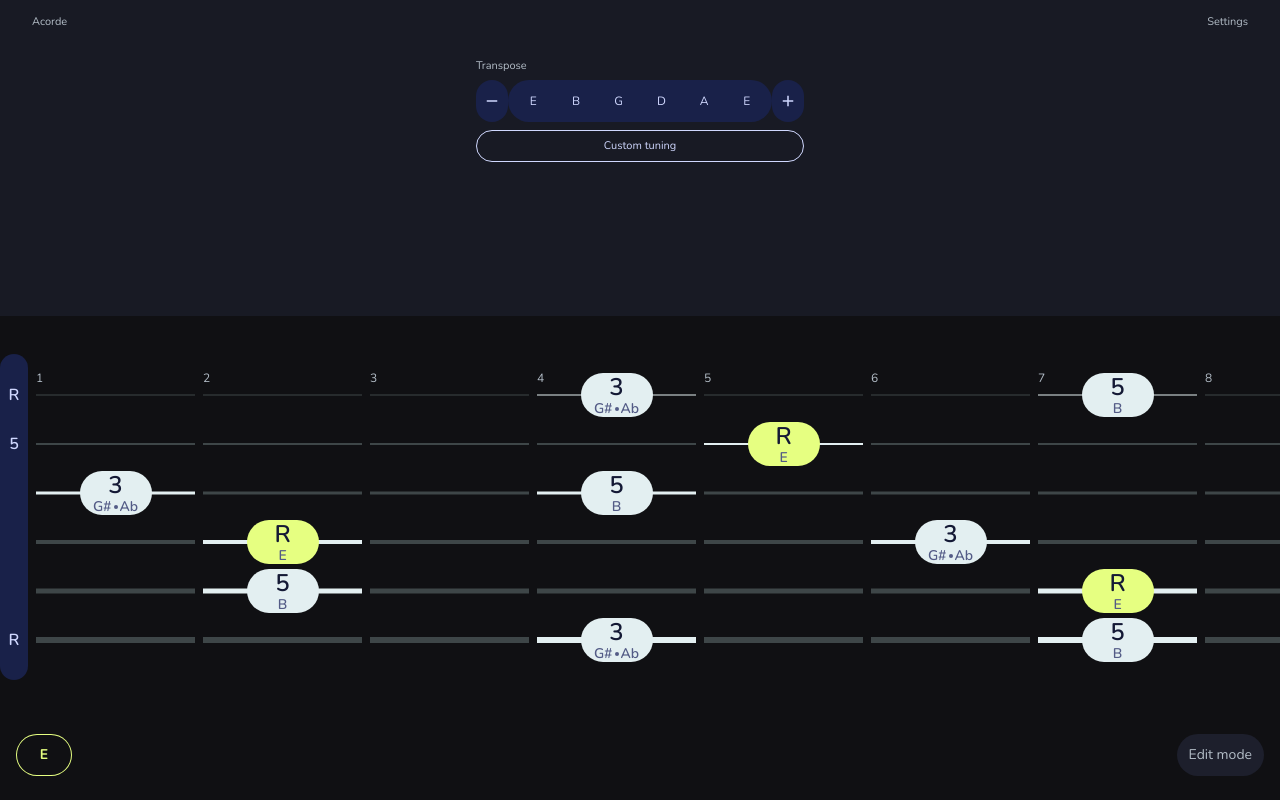
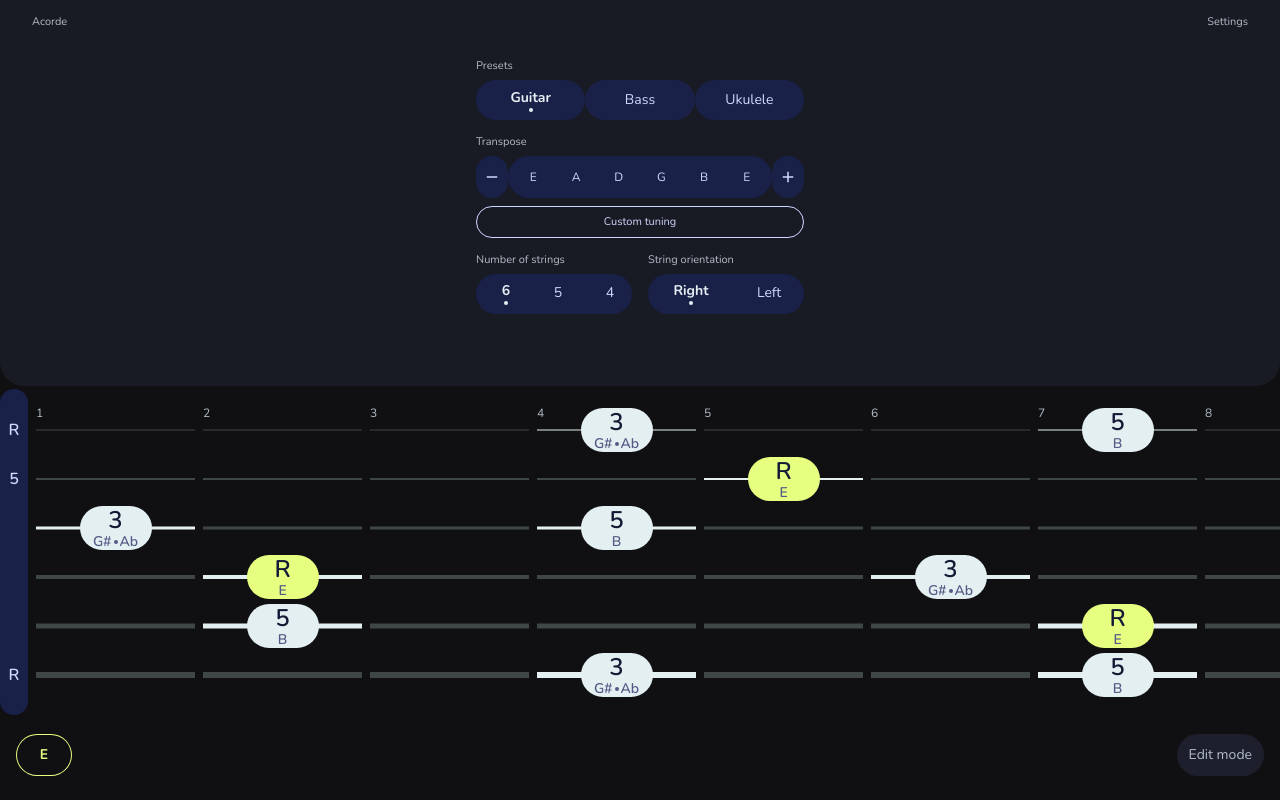
Before and after one commit to victorac/acordes, a Next.js app: page / in a window 1280 px wide. Both pictures are taken after a click on the button "Settings". Built offline with nearby package versions, Linux system fonts and the light colour scheme.

Commit message:
feat: update Neck and Fret components to support dynamic string handling and screen size adjustments

```diff
--- a/app/page.tsx
+++ b/app/page.tsx
@@ -13,6 +13,13 @@ export default function Home() {
     tuning,
     neckIntervals,
     settingsMode,
+    stringCount,
+    presets,
+    selectedPreset,
+    strings,
+    isSmallScreen,
+    handleSelectPreset,
+    handleChangeStringCount,
     toggleSettingsMode,
     handleAddNote,
     handleRemoveNote,
@@ -23,7 +30,6 @@ export default function Home() {
     handleEditModeChange,
     handleKeyChangeModeChange,
     handleKeyChange,
-    setNumberOfStrings,
     transposePlus,
     transposeMinus,
     toggleStringOrientation,
@@ -36,21 +42,26 @@ export default function Home() {
         toggleSettingsMode={toggleSettingsMode}
       />
       <SettingsMenu
+        tuning={tuning}
+        stringCount={stringCount}
+        stringOrientation={stringOrientation}
         settingsMode={settingsMode}
-        tuning={tuning}
-        numberOfStrings={Object.keys(tuning).length}
-        setNumberOfStrings={setNumberOfStrings}
+        selectedPreset={selectedPreset}
+        presets={presets}
+        strings={strings}
+        handleSelectPreset={handleSelectPreset}
         transposePlus={transposePlus}
         transposeMinus={transposeMinus}
-        stringOrientation={stringOrientation}
         toggleStringOrientation={toggleStringOrientation}
+        handleChangeStringCount={handleChangeStringCount}
       />
       <Neck
         keyName={keyName}
         neckIntervals={neckIntervals}
         tuning={tuning}
         editMode={editMode}
-        stringOrientation={stringOrientation}
+        strings={strings}
+        isSmallScreen={isSmallScreen}
         handleAddNote={handleAddNote}
         handleRemoveNote={handleRemoveNote}
         handleNutClick={handleNutClick}
--- a/components/Fret.tsx
+++ b/components/Fret.tsx
@@ -143,6 +143,7 @@ const Fret: React.FC<FretProps> = ({
       w-[calc(49px*6)]
       sm:w-[159px]
       sm:h-[calc(49px*6)]
+      items-center justify-center
       "
     >
       {(isVisible || hasDraggingNoteInFret) &&
--- a/components/Neck.tsx
+++ b/components/Neck.tsx
@@ -7,7 +7,6 @@ import {
   useSensor,
   useSensors,
 } from "@dnd-kit/core";
-import useScreenSize from "@/hooks/useScreenSize";
 import { restrictToFirstScrollableAncestor } from "@dnd-kit/modifiers";
 import { FirstFret, Fret } from "./Fret";
 import { NeckState } from "@/utils/notes";
@@ -39,7 +38,8 @@ interface NeckProps {
   resetNoteDragging: (stringNum: number, fretNum: number) => void;
   tuning: { [key: number]: string };
   editMode: boolean;
-  stringOrientation: "right" | "left";
+  strings: number[];
+  isSmallScreen: boolean;
 }
 
 const Neck: React.FC<NeckProps> = ({
@@ -53,7 +53,8 @@ const Neck: React.FC<NeckProps> = ({
   resetNoteDragging,
   tuning,
   editMode,
-  stringOrientation,
+  strings,
+  isSmallScreen,
 }) => {
   const pointerSensor = useSensor(PointerSensor, {
     activationConstraint: {
@@ -69,8 +70,6 @@ const Neck: React.FC<NeckProps> = ({
   );
 
   const [isClient, setIsClient] = useState(false);
-  const isSmallScreen = useScreenSize();
-
   const prevScrollPosRef = useRef({ x: 0, y: 0 });
   const scrollPosRef = useRef({ x: 0, y: 0 });
   const scrollContainerRef = useRef<HTMLDivElement>(null);
@@ -93,17 +92,6 @@ const Neck: React.FC<NeckProps> = ({
   useLayoutEffect(() => {
     setIsClient(true);
   }, []);
-
-  let strings = Array.from(
-    { length: Object.keys(tuning).length },
-    (_, i) => i + 1
-  );
-  if (stringOrientation === "right") {
-    strings = strings.reverse();
-  }
-  if (!isSmallScreen) {
-    strings = strings.reverse();
-  }
 
   function handleDragStart(event: DragStartEvent) {
     const { active } = event;
--- a/components/SettingsMenu.tsx
+++ b/components/SettingsMenu.tsx
@@ -1,7 +1,40 @@
 "use client";
-import useScreenSize from "@/hooks/useScreenSize";
 import { AnimatePresence, motion } from "framer-motion";
 import { useState } from "react";
+
+const PresetsMenu: React.FC<{
+  selectedPreset: string;
+  handleSelectPreset: (preset: string) => void;
+  presets: string[];
+}> = ({ selectedPreset, handleSelectPreset, presets }) => {
+  return (
+    <div className="w-full flex flex-col gap-2">
+      <span className="">Presets</span>
+      <div className="flex h-[40px] leading-5 text-[#D0D8FF]">
+        {presets.map((preset) => (
+          <button
+            key={preset}
+            onClick={() => handleSelectPreset(preset)}
+            className="w-full h-full rounded-3xl bg-[#192149] text-[14px] flex items-center justify-center"
+          >
+            <div className="flex flex-col items-center justify-center">
+              <span
+                className={`${
+                  selectedPreset === preset ? "text-[#E3EFF1] font-bold" : ""
+                }`}
+              >
+                {preset[0].toLocaleUpperCase() + preset.slice(1)}
+              </span>
+              {selectedPreset === preset && (
+                <div className="w-1 h-1 bg-[#E3EFF1] rounded-full"></div>
+              )}
+            </div>
+          </button>
+        ))}
+      </div>
+    </div>
+  );
+};
 
 const replay = (
   <svg
@@ -225,38 +258,135 @@ const TransposeMenu: React.FC<{
   );
 };
 
+const NumberOfStringsMenu: React.FC<{
+  stringCount: number;
+  handleChangeStringCount: (num: number) => void;
+}> = ({ stringCount, handleChangeStringCount }) => {
+  return (
+    <div className="w-full flex flex-col gap-2">
+      <span className="">Number of strings</span>
+      <div className="flex h-[40px] leading-5 text-[14px] text-[#D0D8FF] rounded-3xl bg-[#192149]">
+        <button
+          onClick={() => handleChangeStringCount(6)}
+          className="w-full h-full pl-6 pr-4 pt-1 pb-[6px] flex flex-col items-center justify-center"
+        >
+          <span
+            className={`${stringCount === 6 ? "text-[#E3EFF1] font-bold" : ""}`}
+          >
+            6
+          </span>
+          {stringCount === 6 && (
+            <div className="w-1 h-1 bg-[#E3EFF1] rounded-full"></div>
+          )}
+        </button>
+
+        <button
+          onClick={() => handleChangeStringCount(5)}
+          className="w-full h-full pl-6 pr-4 pt-1 pb-[6px] flex flex-col items-center justify-center"
+        >
+          <span
+            className={`${stringCount === 5 ? "text-[#E3EFF1] font-bold" : ""}`}
+          >
+            5
+          </span>
+          {stringCount === 5 && (
+            <div className="w-1 h-1 bg-[#E3EFF1] rounded-full"></div>
+          )}
+        </button>
+
+        <button
+          onClick={() => handleChangeStringCount(4)}
+          className="w-full h-full pl-6 pr-4 pt-1 pb-[6px] flex flex-col items-center justify-center"
+        >
+          <span
+            className={`${stringCount === 4 ? "text-[#E3EFF1] font-bold" : ""}`}
+          >
+            4
+          </span>
+          {stringCount === 4 && (
+            <div className="w-1 h-1 bg-[#E3EFF1] rounded-full"></div>
+          )}
+        </button>
+      </div>
+    </div>
+  );
+};
+
+const StringOrientationMenu: React.FC<{
+  stringOrientation: string;
+  toggleStringOrientation: () => void;
+}> = ({ stringOrientation, toggleStringOrientation }) => {
+  return (
+    <div className="w-full flex flex-col gap-2">
+      <span className="">String orientation</span>
+      <div className="flex h-[40px] text-[14px] leading-5 text-[#D0D8FF] rounded-3xl bg-[#192149]">
+        <button
+          onClick={toggleStringOrientation}
+          className="w-full h-full pl-6 pr-4 pt-1 pb-[6px] flex flex-col items-center justify-center"
+        >
+          <span
+            className={`${
+              stringOrientation === "right" ? "text-[#E3EFF1] font-bold" : ""
+            }`}
+          >
+            Right
+          </span>
+          {stringOrientation === "right" && (
+            <div className="w-1 h-1 bg-[#E3EFF1] rounded-full"></div>
+          )}
+        </button>
+        <button
+          onClick={toggleStringOrientation}
+          className="w-full h-full pl-6 pr-4 pt-1 pb-[6px] flex flex-col items-center justify-center"
+        >
+          <span
+            className={`${
+              stringOrientation === "left" ? "text-[#E3EFF1] font-bold" : ""
+            }`}
+          >
+            Left
+          </span>
+          {stringOrientation === "left" && (
+            <div className="w-1 h-1 bg-[#E3EFF1] rounded-full"></div>
+          )}
+        </button>
+      </div>
+    </div>
+  );
+};
+
 interface SettingsMenuProps {
   tuning: { [key: number]: string };
-  numberOfStrings: number;
+  stringCount: number;
   stringOrientation: "right" | "left";
   settingsMode: boolean;
+  selectedPreset: string;
+  presets: string[];
+  strings: number[];
+  handleSelectPreset: (preset: string) => void;
   transposePlus: (stringNum: number) => void;
   transposeMinus: (stringNum: number) => void;
   toggleStringOrientation: () => void;
-  setNumberOfStrings: (num: number) => void;
+  handleChangeStringCount: (num: number) => void;
 }
 
 const SettingsMenu: React.FC<SettingsMenuProps> = ({
   tuning,
-  // numberOfStrings,
+  stringCount,
   stringOrientation,
   settingsMode,
+  selectedPreset,
+  presets,
+  strings,
+  handleSelectPreset,
   transposePlus,
   transposeMinus,
-  //   toggleStringOrientation,
-  //   setNumberOfStrings,
+  toggleStringOrientation,
+  handleChangeStringCount,
 }) => {
-  const isSmallScreen = useScreenSize();
-
-  let strings = Array.from(
-    { length: Object.keys(tuning).length },
-    (_, i) => i + 1
-  );
+  const localStrings = [...strings].sort((a, b) => a - b);
   if (stringOrientation === "right") {
-    strings = strings.reverse();
-  }
-  if (!isSmallScreen) {
-    strings = strings.reverse();
+    localStrings.reverse();
   }
   return (
     <AnimatePresence>
@@ -265,19 +395,34 @@ const SettingsMenu: React.FC<SettingsMenuProps> = ({
           initial={{ height: 0 }}
           animate={
             settingsMode
-              ? { height: 280, paddingTop: 24 }
+              ? { height: 350, paddingTop: 24 }
               : { height: 0, paddingTop: 0 }
           }
           exit={{ height: 0, paddingTop: 0 }}
-          className="text-[#B3BDC7] text-[11px] leading-3 px-4 overflow-hidden w-full bg-[#181A24]"
+          className="text-[#B3BDC7] text-[11px] leading-3 px-4 overflow-hidden w-full bg-[#181A24] rounded-b-3xl"
         >
-          <div className="flex flex-col items-center justify-center max-w-[328px] mx-auto">
+          <div className="flex flex-col items-center justify-center max-w-[328px] mx-auto gap-4">
+            <PresetsMenu
+              selectedPreset={selectedPreset}
+              presets={presets}
+              handleSelectPreset={handleSelectPreset}
+            />
             <TransposeMenu
               tuning={tuning}
-              strings={strings}
+              strings={localStrings}
               transposeMinus={transposeMinus}
               transposePlus={transposePlus}
             />
+            <div className="flex items-center w-full gap-4 justify-between">
+              <NumberOfStringsMenu
+                stringCount={stringCount}
+                handleChangeStringCount={handleChangeStringCount}
+              />
+              <StringOrientationMenu
+                stringOrientation={stringOrientation}
+                toggleStringOrientation={toggleStringOrientation}
+              />
+            </div>
           </div>
         </motion.div>
       )}
--- a/hooks/useNeckState.ts
+++ b/hooks/useNeckState.ts
@@ -1,5 +1,6 @@
 import { findInitialIntervals, NeckState, transposeNote } from "@/utils/notes";
 import { useState, useEffect } from "react";
+import useScreenSize from "./useScreenSize";
 
 interface NeckStateMap {
   [key: string]: NeckState;
@@ -10,26 +11,27 @@ const STORAGE_KEY = "neck-intervals-map";
 type Tuning = { [key: number]: string };
 
 export const DEFAULT_TUNINGS: { [key: string]: Tuning } = {
-  four: {
-    4: "E",
-    3: "A",
-    2: "D",
-    1: "G",
-  },
-  five: {
-    5: "B",
-    4: "E",
-    3: "A",
-    2: "D",
-    1: "G",
-  },
-  six: {
+  guitar: {
     6: "E",
     5: "A",
     4: "D",
     3: "G",
     2: "B",
     1: "E",
+  },
+  bass: {
+    6: "B",
+    5: "E",
+    4: "A",
+    3: "D",
+    2: "G",
+    1: "C",
+  },
+  ukulele: {
+    4: "G",
+    3: "C",
+    2: "E",
+    1: "A",
   },
 };
 
@@ -42,20 +44,20 @@ export function useNeckState(initialKey: string) {
     "right"
   );
   const [settingsMode, setSettingsMode] = useState(false);
-  const [tuning, setTuning] = useState(DEFAULT_TUNINGS.six);
   const [neckIntervalsMap, setNeckIntervalsMap] = useState<NeckStateMap>(() => {
     if (typeof window === "undefined") return {};
     const saved = localStorage.getItem(STORAGE_KEY);
     return saved ? JSON.parse(saved) : {};
   });
+  const [selectedPreset, setSelectedPreset] = useState("guitar");
+  const [tuning, setTuning] = useState(DEFAULT_TUNINGS[selectedPreset]);
+  const [stringCount, setStringCount] = useState(6);
+  const presets = Object.keys(DEFAULT_TUNINGS);
+  const isSmallScreen = useScreenSize();
 
   useEffect(() => {
     if (!neckIntervalsMap[keyName]) {
-      const initialIntervals = findInitialIntervals(
-        intervals,
-        keyName,
-        tuning
-      );
+      const initialIntervals = findInitialIntervals(intervals, keyName, tuning);
       setNeckIntervalsMap((prev) => ({
         ...prev,
         [keyName]: initialIntervals,
@@ -103,12 +105,6 @@ export function useNeckState(initialKey: string) {
       newTuning[stringNum] = newNote;
       return newTuning;
     });
-  }
-
-  function setNumberOfStrings(num: number) {
-    if (num === 4) setTuning(DEFAULT_TUNINGS.four);
-    if (num === 5) setTuning(DEFAULT_TUNINGS.five);
-    if (num === 6) setTuning(DEFAULT_TUNINGS.six);
   }
 
   function handleAddNote(stringNum: number, fretNum: number) {
@@ -197,6 +193,49 @@ export function useNeckState(initialKey: string) {
     setSettingsMode((prev) => !prev);
   }
 
+  function handleSelectPreset(preset: string) {
+    console.log("preset", preset);
+    setSelectedPreset(preset);
+    if (preset === "guitar") {
+      setStringCount(6);
+      setTuning(DEFAULT_TUNINGS.guitar);
+    }
+    if (preset === "bass") {
+      setStringCount(5);
+      setTuning(DEFAULT_TUNINGS.bass);
+    }
+    if (preset === "ukulele") {
+      setStringCount(4);
+      setTuning(DEFAULT_TUNINGS.ukulele);
+    }
+  }
+
+  function handleChangeStringCount(num: number) {
+    if (Object.keys(tuning).length < num) {
+      setTuning((prev) => {
+        const newTuning = { ...prev };
+        for (let i = Object.keys(prev).length + 1; i <= num; i++) {
+          newTuning[i] = "E";
+        }
+        return newTuning;
+      });
+    }
+    setStringCount(num);
+  }
+
+  let strings = [1, 2, 3, 4, 5, 6];
+  const maxTuningIndex = Object.keys(tuning).length;
+  // always show the last strings
+  strings = strings.slice(0, maxTuningIndex).slice(-stringCount);
+  if(selectedPreset === "bass" && stringCount === 4){
+    strings = [2, 3, 4, 5];
+  }
+  if (stringOrientation === "right") {
+    strings.reverse();
+  }
+  if (!isSmallScreen) {
+    strings.reverse();
+  }
 
   return {
     keyName,
@@ -206,6 +245,12 @@ export function useNeckState(initialKey: string) {
     tuning,
     neckIntervals: neckIntervalsMap[keyName] || {},
     settingsMode,
+    selectedPreset,
+    presets,
+    stringCount,
+    strings,
+    isSmallScreen,
+    handleSelectPreset,
     toggleSettingsMode,
     handleAddNote,
     handleRemoveNote,
@@ -216,7 +261,7 @@ export function useNeckState(initialKey: string) {
     handleEditModeChange,
     handleKeyChangeModeChange,
     handleKeyChange,
-    setNumberOfStrings,
+    handleChangeStringCount,
     transposePlus,
     transposeMinus,
     toggleStringOrientation,
```
